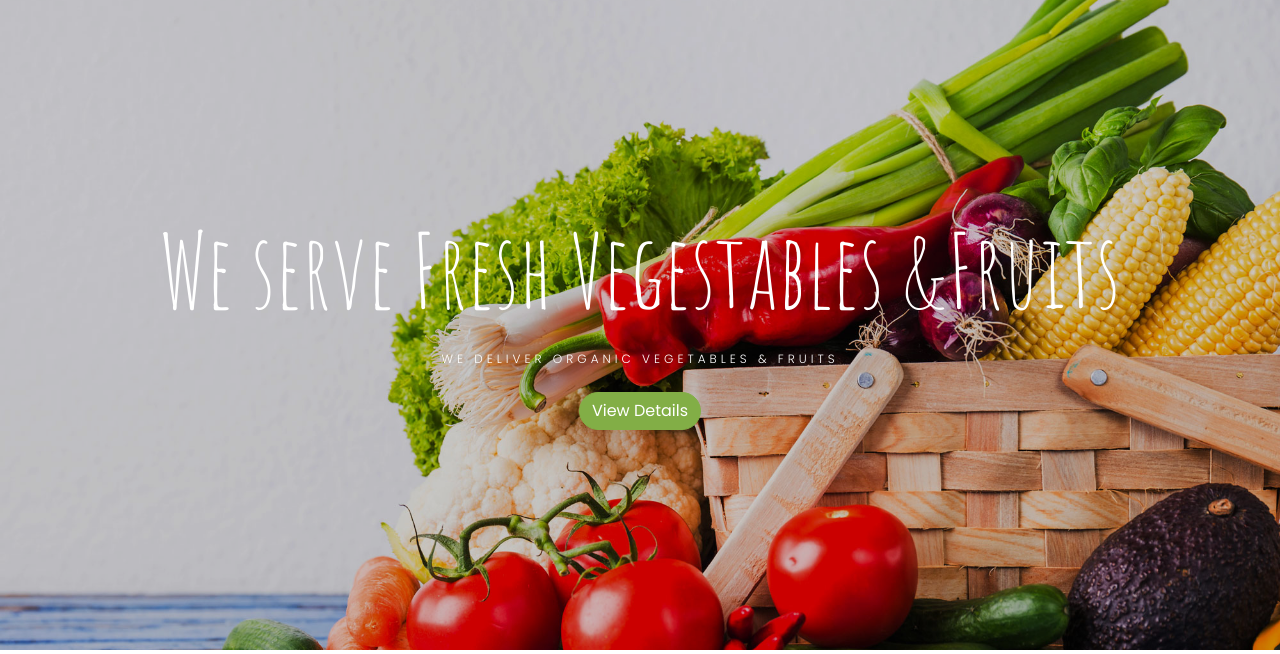
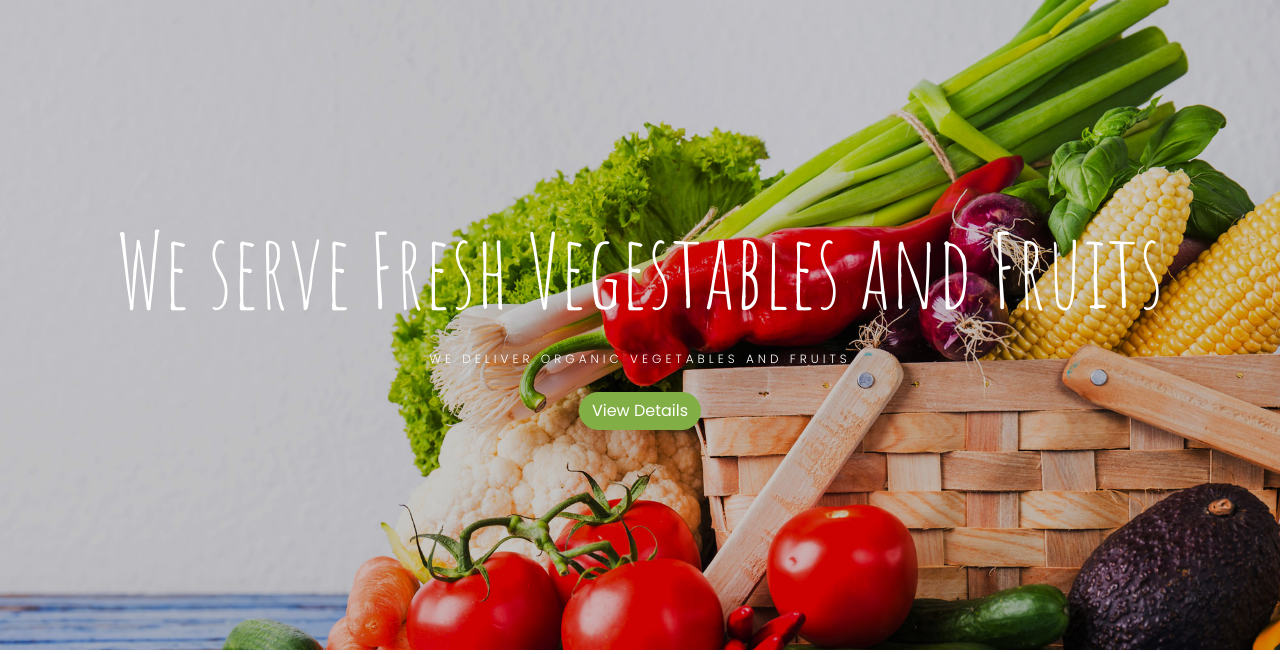
Before and after one commit to LaurellWeinder/pyweb_lab3, a Django app: page / in a window 1280 px wide. Shown: the part 96-750 px from the top of the page. Run offline with Django 3.2, Linux system fonts and the light colour scheme; some libraries are stand-ins or nearby versions; some web fonts are replaced.

Commit message:
translations done

```diff
--- a/shop/templates/shop/index.html
+++ b/shop/templates/shop/index.html
@@ -12,8 +12,8 @@
 	          <div class="row slider-text justify-content-center align-items-center" data-scrollax-parent="true">
 
 	            <div class="col-md-12 ftco-animate text-center">
-	              <h1 class="mb-2">{% trans 'We serve Fresh Vegestables &Fruits' %}</h1>
-	              <h2 class="subheading mb-4">{% trans 'We deliver organic vegetables & fruits' %}</h2>
+	              <h1 class="mb-2">{% trans 'We serve Fresh Vegestables and Fruits' %}</h1>
+	              <h2 class="subheading mb-4">{% trans 'We deliver organic vegetables and fruits' %}</h2>
 	              <p><a href="#" class="btn btn-primary">{% trans 'View Details' %}</a></p>
 	            </div>
 
--- a/vshop/settings.py
+++ b/vshop/settings.py
@@ -105,7 +105,7 @@ AUTH_PASSWORD_VALIDATORS = [
 # Internationalization
 # https://docs.djangoproject.com/en/2.2/topics/i18n/
 
-LANGUAGE_CODE = 'en'
+LANGUAGE_CODE = 'ru'
 USE_I18N = True
 
 LANGUAGES = (
```
Also changed, not shown: shop/locale/en/LC_MESSAGES/django.po, shop/locale/ru/LC_MESSAGES/django.po, 2 other files.
